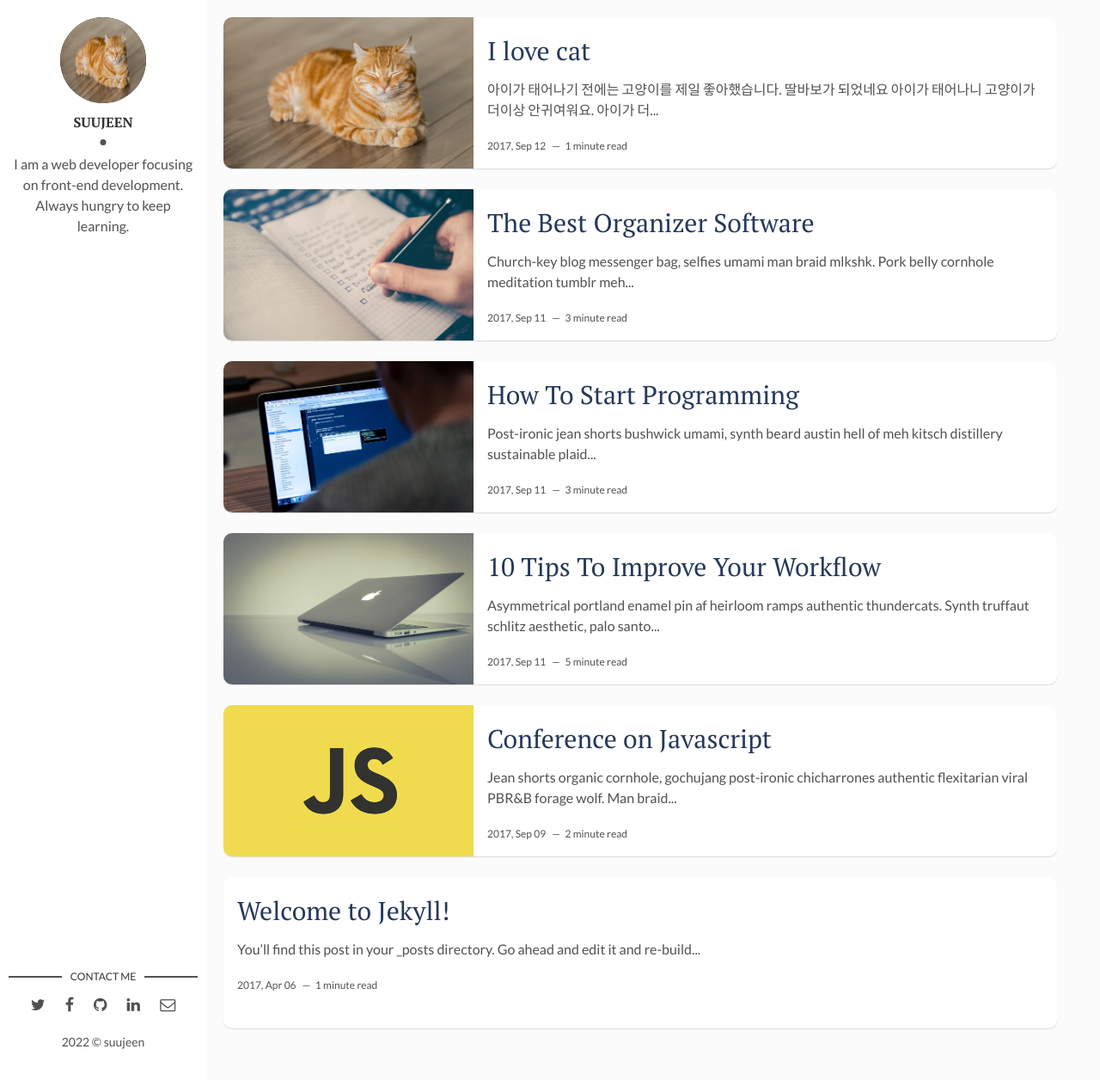
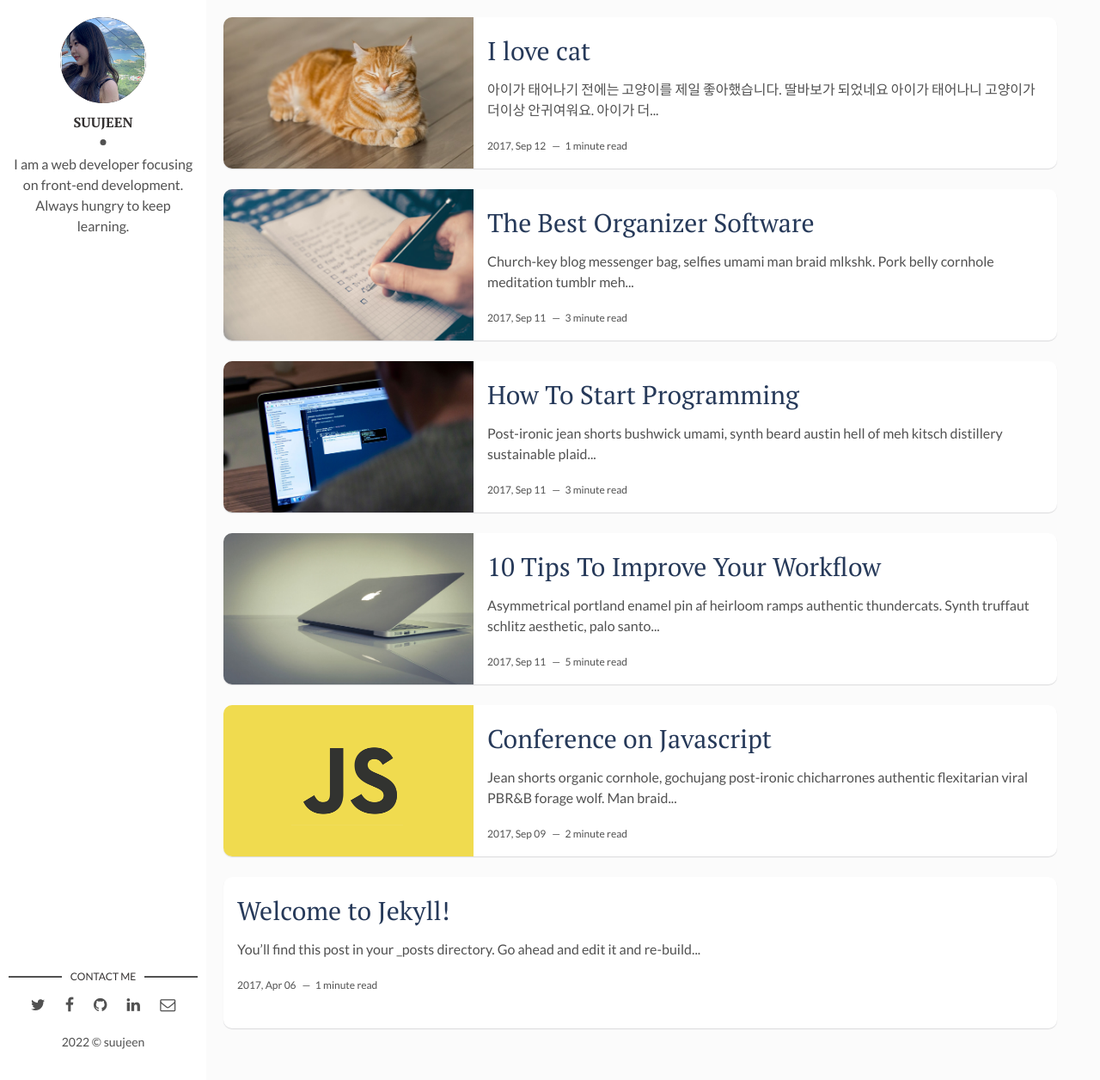
Before and after one commit to slrkajsep337/gitblog3, a Jekyll site: the page built from index.html, in a window 1280 px wide and 1256 px high. Shown: the whole window at 86% size. Built offline with Jekyll 4.4.1, drawn with Linux system fonts in a browser that asks for light colours; the list of posts is cut into pages by our own code.

Commit message:
Update _config.yml

```diff
--- a/_config.yml
+++ b/_config.yml
@@ -10,7 +10,7 @@ site-twitter: #if your site has a twitter account, enter it here
 
 # Author Settings
 author: suujeen # add your name
-author-img: cat.jpg # add your photo
+author-img: apple-icon.png # add your photo
 about-author: I am a web developer focusing on front-end development. Always hungry to keep learning. # add description
 social-twitter: # add your Twitter handle
 social-facebook: # add your Facebook handle
```
